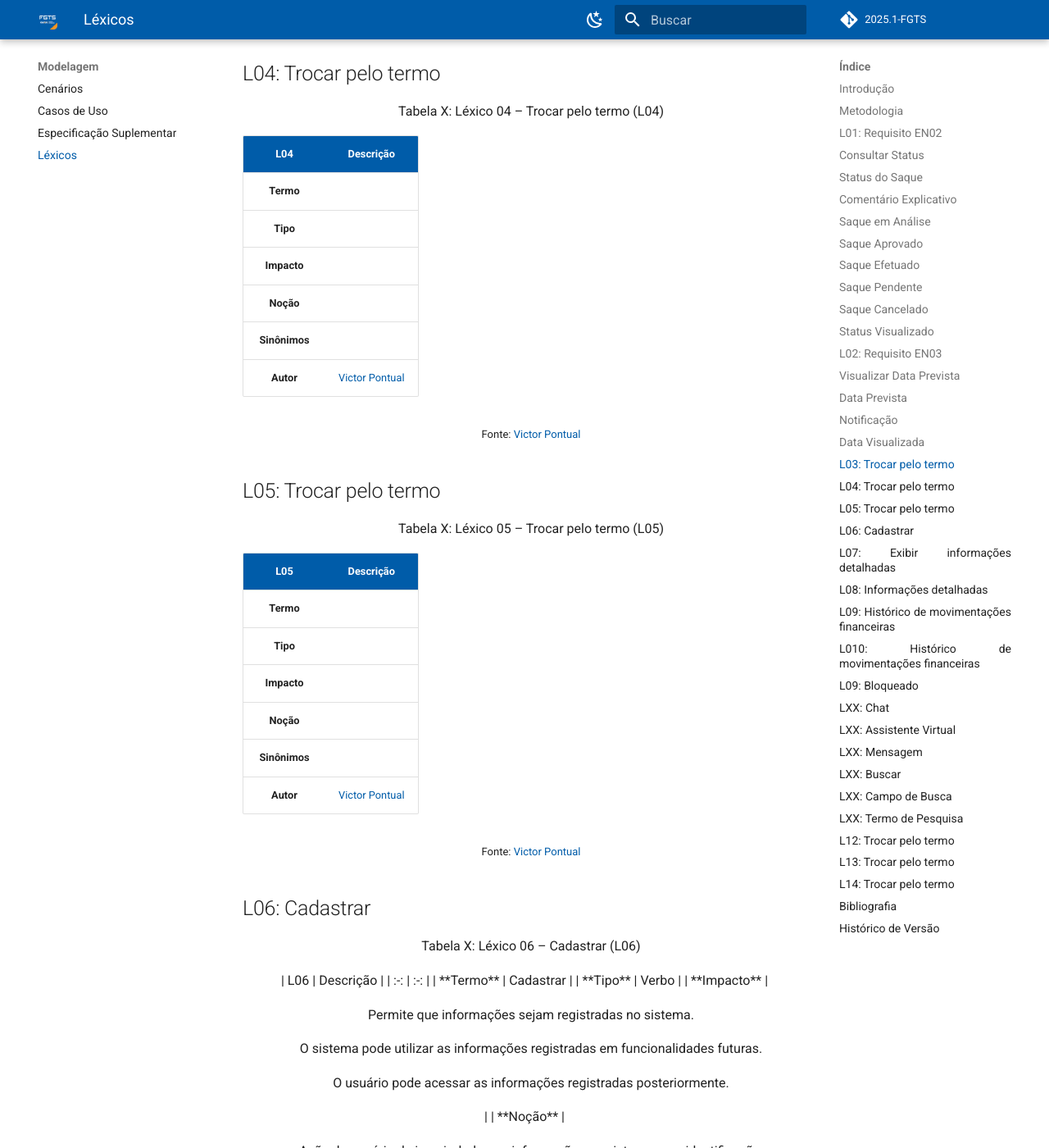
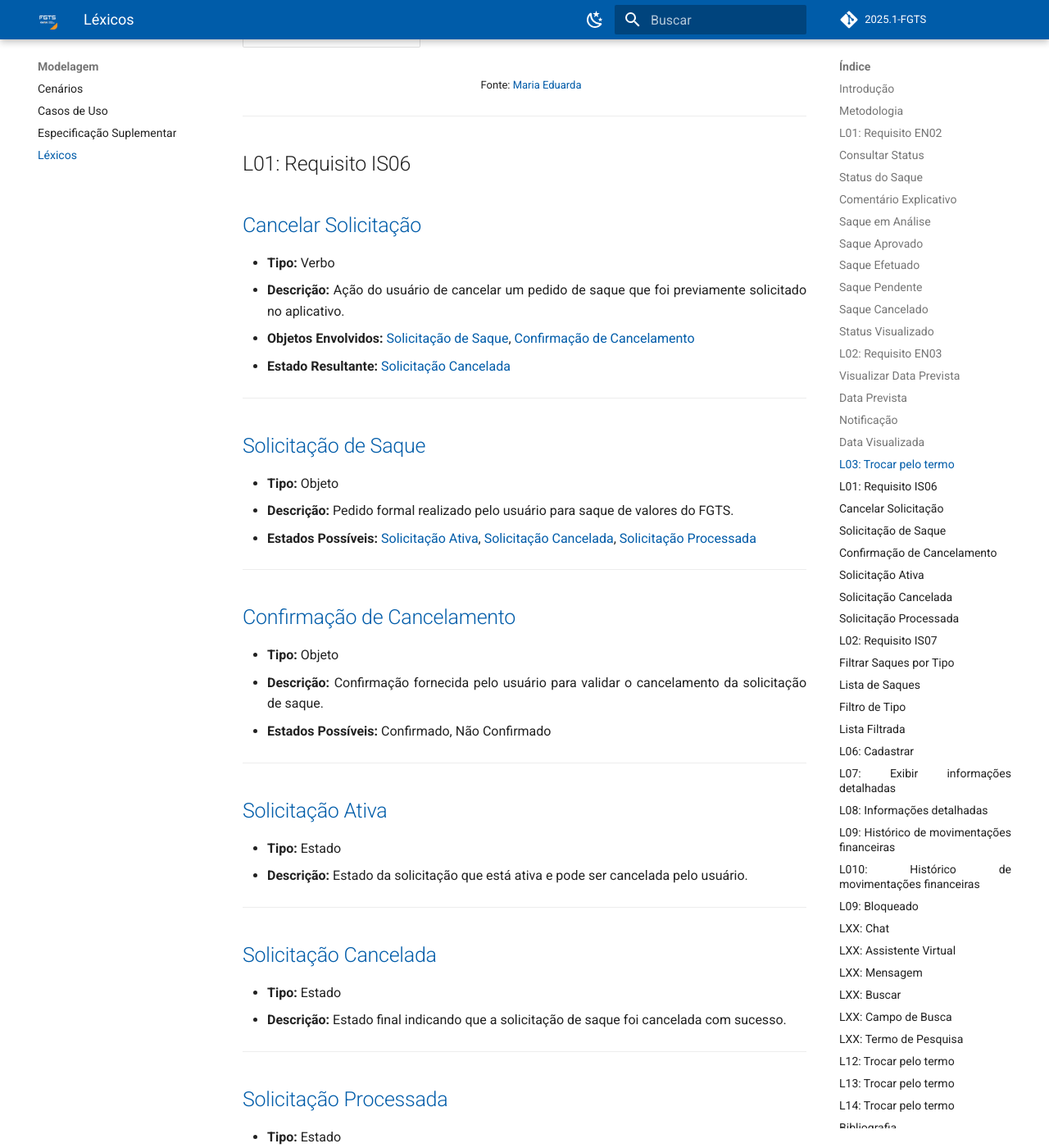
Before and after one commit to eduardodpms/REQ-FGTS, an MkDocs documentation site: the page built from docs/Modelagem/Lexicos.md, in a window 1280 px wide and 1400 px high, scrolled down 5074 px. Shown: the whole window at 82% size. Built offline with MkDocs 1.6.1 and Material for MkDocs 9.7.7, drawn with Linux system fonts in a browser that asks for light colours; comment, search, counter and statistics services are not loaded; some of the changed text lies outside the part shown.

Commit message:
Update Lexicos.md

```diff
--- a/docs/Modelagem/Lexicos.md
+++ b/docs/Modelagem/Lexicos.md
@@ -160,6 +160,7 @@ Seguindo a recomendação do professor de que cada membro do grupo fosse respons
 - **Tipo:** Estado
 - **Descrição:** Estado alcançado após o usuário acessar a tela de acompanhamento do saque.
 
+<font size="2"><p style="text-align: center">Fonte: [Enzo Emir](https://github.com/EnzoEmir)</p></font>
 
 ## L02: Requisito EN03
 
@@ -189,6 +190,8 @@ Seguindo a recomendação do professor de que cada membro do grupo fosse respons
 - **Tipo:** Estado
 - **Descrição:** Estado atingido após o usuário acessar a previsão de liberação dos valores.
 
+<font size="2"><p style="text-align: center">Fonte: [Enzo Emir](https://github.com/EnzoEmir)</p></font>
+
 ## L03: Trocar pelo termo
 
 
@@ -205,35 +208,87 @@ Seguindo a recomendação do professor de que cada membro do grupo fosse respons
 
 <font size="2"><p style="text-align: center">Fonte: [Maria Eduarda](https://github.com/dudaa28)</p></font>
 
-## L04: Trocar pelo termo
+---
 
+## L01: Requisito IS06
 
-<font size="3"><p style="text-align: center">Tabela X: Léxico 04 – Trocar pelo termo (L04)</p></font>
+## [Cancelar Solicitação](#cancelar-solicitação)
 
-| L04 | Descrição |
-| :-:       | :-:            |
-| **Termo** |  |
-| **Tipo** |  |
-| **Impacto** |  |
-| **Noção** |  |
-| **Sinônimos** |  |
-| **Autor** | [Victor Pontual](https://github.com/VictorPontual) |
+* **Tipo:** Verbo
+* **Descrição:** Ação do usuário de cancelar um pedido de saque que foi previamente solicitado no aplicativo.
+* **Objetos Envolvidos:** [Solicitação de Saque](#solicitação-de-saque), [Confirmação de Cancelamento](#confirmação-de-cancelamento)
+* **Estado Resultante:** [Solicitação Cancelada](#solicitação-cancelada)
+
+---
+
+## [Solicitação de Saque](#solicitação-de-saque)
+
+* **Tipo:** Objeto
+* **Descrição:** Pedido formal realizado pelo usuário para saque de valores do FGTS.
+* **Estados Possíveis:** [Solicitação Ativa](#solicitação-ativa), [Solicitação Cancelada](#solicitação-cancelada), [Solicitação Processada](#solicitação-processada)
+
+---
+
+## [Confirmação de Cancelamento](#confirmação-de-cancelamento)
+
+* **Tipo:** Objeto
+* **Descrição:** Confirmação fornecida pelo usuário para validar o cancelamento da solicitação de saque.
+* **Estados Possíveis:** Confirmado, Não Confirmado
+
+---
+
+## [Solicitação Ativa](#solicitação-ativa)
+
+* **Tipo:** Estado
+* **Descrição:** Estado da solicitação que está ativa e pode ser cancelada pelo usuário.
+
+---
+
+## [Solicitação Cancelada](#solicitação-cancelada)
+
+* **Tipo:** Estado
+* **Descrição:** Estado final indicando que a solicitação de saque foi cancelada com sucesso.
+
+---
+
+## [Solicitação Processada](#solicitação-processada)
+
+* **Tipo:** Estado
+* **Descrição:** Estado indicando que a solicitação de saque foi processada e não pode mais ser cancelada.
 
 <font size="2"><p style="text-align: center">Fonte: [Victor Pontual](https://github.com/VictorPontual)</p></font>
 
-## L05: Trocar pelo termo
+## L02: Requisito IS07
 
+## [Filtrar Saques por Tipo](#filtrar-saques-por-tipo)
 
-<font size="3"><p style="text-align: center">Tabela X: Léxico 05 – Trocar pelo termo (L05)</p></font>
+* **Tipo:** Verbo
+* **Descrição:** Ação do usuário de aplicar um filtro na lista de saques para visualizar apenas os de um tipo específico, como aniversário, doença ou falecimento.
+* **Objetos Envolvidos:** [Lista de Saques](#lista-de-saques), [Filtro de Tipo](#filtro-de-tipo)
+* **Estado Resultante:** [Lista Filtrada](#lista-filtrada)
 
-| L05 | Descrição |
-| :-:       | :-:            |
-| **Termo** |  |
-| **Tipo** |  |
-| **Impacto** |  |
-| **Noção** |  |
-| **Sinônimos** |  |
-| **Autor** | [Victor Pontual](https://github.com/VictorPontual) |
+---
+
+## [Lista de Saques](#lista-de-saques)
+
+* **Tipo:** Objeto
+* **Descrição:** Conjunto de registros de saques realizados ou solicitados pelo usuário, categorizados por tipo.
+
+---
+
+## [Filtro de Tipo](#filtro-de-tipo)
+
+* **Tipo:** Objeto
+* **Descrição:** Critério de seleção aplicado para exibir saques de um determinado tipo (ex: aniversário, doença, falecimento).
+
+---
+
+## [Lista Filtrada](#lista-filtrada)
+
+* **Tipo:** Estado
+* **Descrição:** Estado do sistema em que a lista de saques exibe apenas os registros que atendem ao filtro aplicado.
+
+---
 
 <font size="2"><p style="text-align: center">Fonte: [Victor Pontual](https://github.com/VictorPontual)</p></font>
 
```
